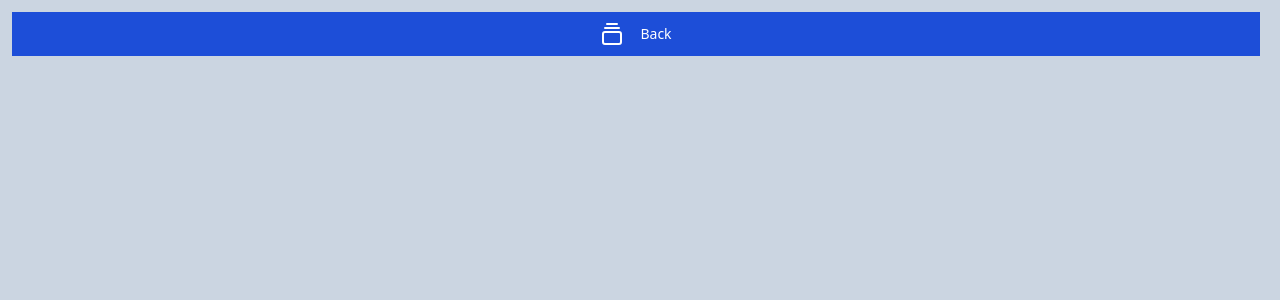
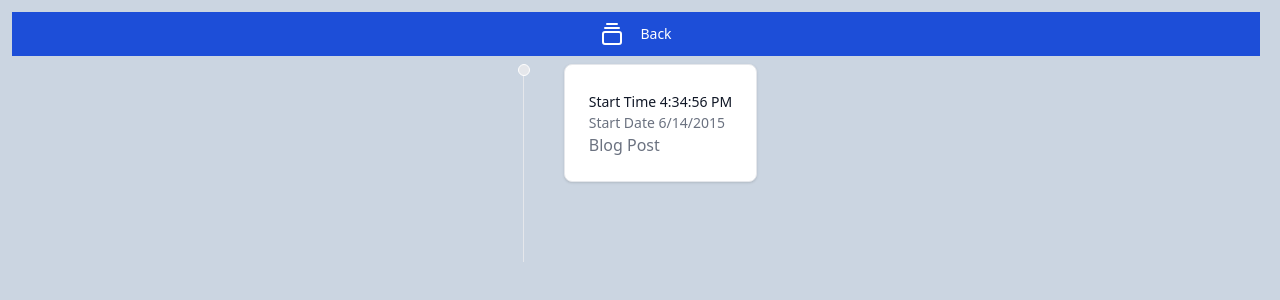
Before and after one commit to siddh34/pomodoro-app, a React (Vite) app: page /history in a window 1280 px wide. Shown: the top 300 px of the page. Built offline with nearby package versions, Linux system fonts and the light colour scheme.

Commit message:
ready with the frontend

```diff
--- a/src/components/timeLineComponent.tsx
+++ b/src/components/timeLineComponent.tsx
@@ -1,22 +1,20 @@
 import { useState, useEffect } from "react";
 
-interface pomo{
+interface Pomo {
+    id: string;
     start_time: string;
     description: string;
-    duration: number;
-    tags: string[];
 }
 
-function timeLineComponent() {
-    const [pomodoro, setPomodoro] = useState<pomo[]>([]);
+function TimeLineComponent() {
+    const [pomodoro, setPomodoro] = useState<Pomo[]>([]);
 
     useEffect(() => {
         setPomodoro([
             {
+                id: "1",
                 start_time: "2015-06-14T12:34:56-04:00",
                 description: "Blog Post",
-                duration: 25,
-                tags: ["writing", "personal"],
             },
         ]);
     }, []);
@@ -24,25 +22,40 @@ function timeLineComponent() {
     return (
         <div className="flex items-center justify-center">
             <ol className="relative border-gray-200 border-s dark:border-gray-700 ">
-                {
-                    pomodoro.length > 0 ? pomodoro.map((pomo, index) => {
+                {pomodoro.length > 0 ? (
+                    pomodoro.map((pomo) => {
                         return (
-                            <li key={index} className="mb-20 ms-10">
+                            <li key={pomo.id} className="mb-20 ms-10">
                                 <div className="absolute w-3 h-3 bg-gray-200 rounded-full mt-1.0 -start-1.5 border border-white dark:border-gray-900 dark:bg-gray-700"></div>
-                                <time className="mb-10 text-sm font-normal leading-none text-gray-900 dark:text-gray-1000">
-                                    {pomo.start_time}
-                                </time>
-                                <p className="text-base font-normal text-gray-500 dark:text-gray-600">
-                                    {pomo.description}
-                                </p>
+                                <a
+                                    href="#"
+                                    className="block max-w-sm p-6 bg-white border border-gray-200 rounded-lg shadow hover:bg-gray-100"
+                                >
+                                    <time className="mb-10 text-sm font-normal leading-none text-gray-900 dark:text-gray-1000">
+                                        Start Time{"  "}
+                                        {new Date(
+                                            pomo.start_time
+                                        ).toLocaleTimeString()}
+                                    </time>
+                                    <p className="text-sm font-normal text-gray-500 dark:text-gray-600">
+                                        Start Date{"  "}
+                                        {new Date(
+                                            pomo.start_time
+                                        ).toLocaleDateString()}
+                                    </p>
+                                    <p className="text-base font-normal text-gray-500 dark:text-gray-600">
+                                        {pomo.description}
+                                    </p>
+                                </a>
                             </li>
                         );
-                    }
-                ) : <p>No Pomodoros</p>
-            }
+                    })
+                ) : (
+                    <p>No Pomodoros</p>
+                )}
             </ol>
         </div>
     );
 }
 
-export default timeLineComponent;
+export default TimeLineComponent;
--- a/src/pages/history_page.tsx
+++ b/src/pages/history_page.tsx
@@ -1,5 +1,7 @@
 import { GalleryVerticalEnd } from "lucide-react";
 import { useNavigate } from "react-router-dom";
+import TimeLineComponent from "../components/timeLineComponent";
+
 function history_page() {
     const navigate = useNavigate();
     return (
@@ -17,6 +19,7 @@ function history_page() {
                         <span className="ml-4">Back</span>
                     </div>
                 </button>
+                <TimeLineComponent></TimeLineComponent>
             </div>
         </>
     );
```
Lines whose indentation alone changed are shown as unchanged.
